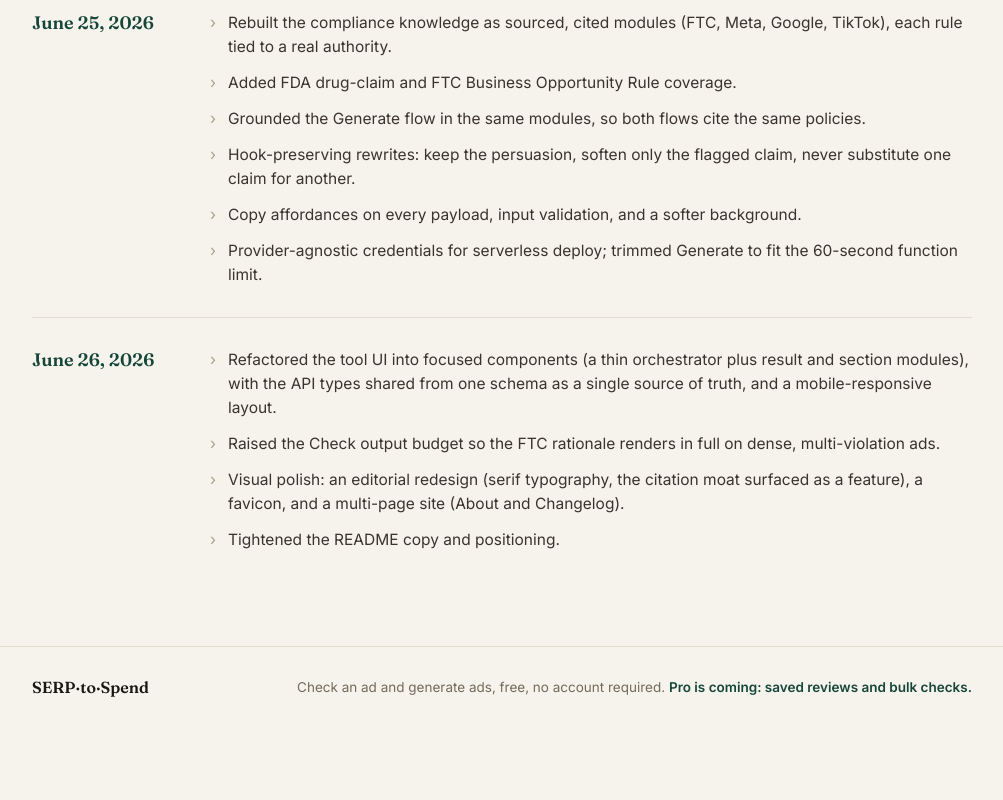
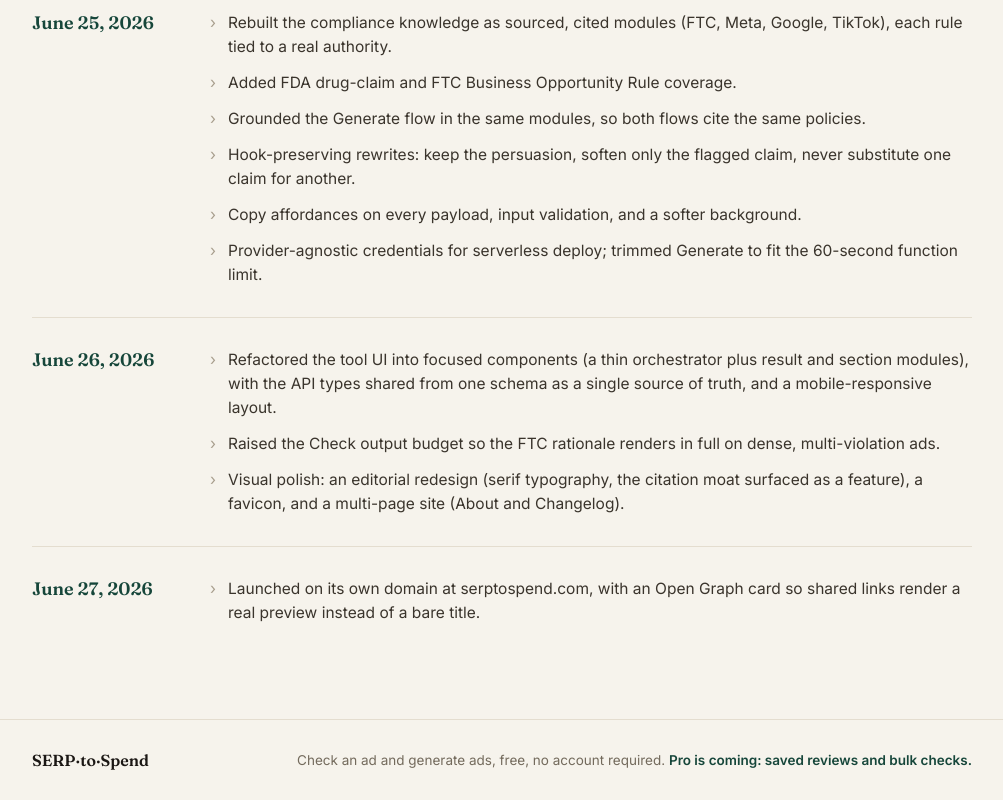
Before and after one commit to fayerman-source/serp-to-spend, a Next.js app: page /changelog in a window 1280 px wide. Shown: the part 536-1336 px from the top of the page, without its empty margins (138-1141 px from the left). Before the commit the page ends 1263 px from the top, so only its background shows below. Built offline with nearby package versions, Linux system fonts and the light colour scheme.

Commit message:
docs: add June 27 changelog entry (custom domain launch), drop trivial README entry (#30)
- new June 27 entry: launched on serptospend.com with an OG share card
- removed 'Tightened the README copy and positioning' (too trivial for the log)

```diff
--- a/app/changelog/page.tsx
+++ b/app/changelog/page.tsx
@@ -51,7 +51,12 @@ const LOG: Array<{ date: string; items: Array<{ k: string; n: ReactNode }> }> =
       { k: "refactor", n: "Refactored the tool UI into focused components (a thin orchestrator plus result and section modules), with the API types shared from one schema as a single source of truth, and a mobile-responsive layout." },
       { k: "rationale-budget", n: "Raised the Check output budget so the FTC rationale renders in full on dense, multi-violation ads." },
       { k: "visual-polish", n: "Visual polish: an editorial redesign (serif typography, the citation moat surfaced as a feature), a favicon, and a multi-page site (About and Changelog)." },
-      { k: "readme", n: "Tightened the README copy and positioning." },
+    ],
+  },
+  {
+    date: "June 27, 2026",
+    items: [
+      { k: "domain", n: "Launched on its own domain at serptospend.com, with an Open Graph card so shared links render a real preview instead of a bare title." },
     ],
   },
 ];
```
